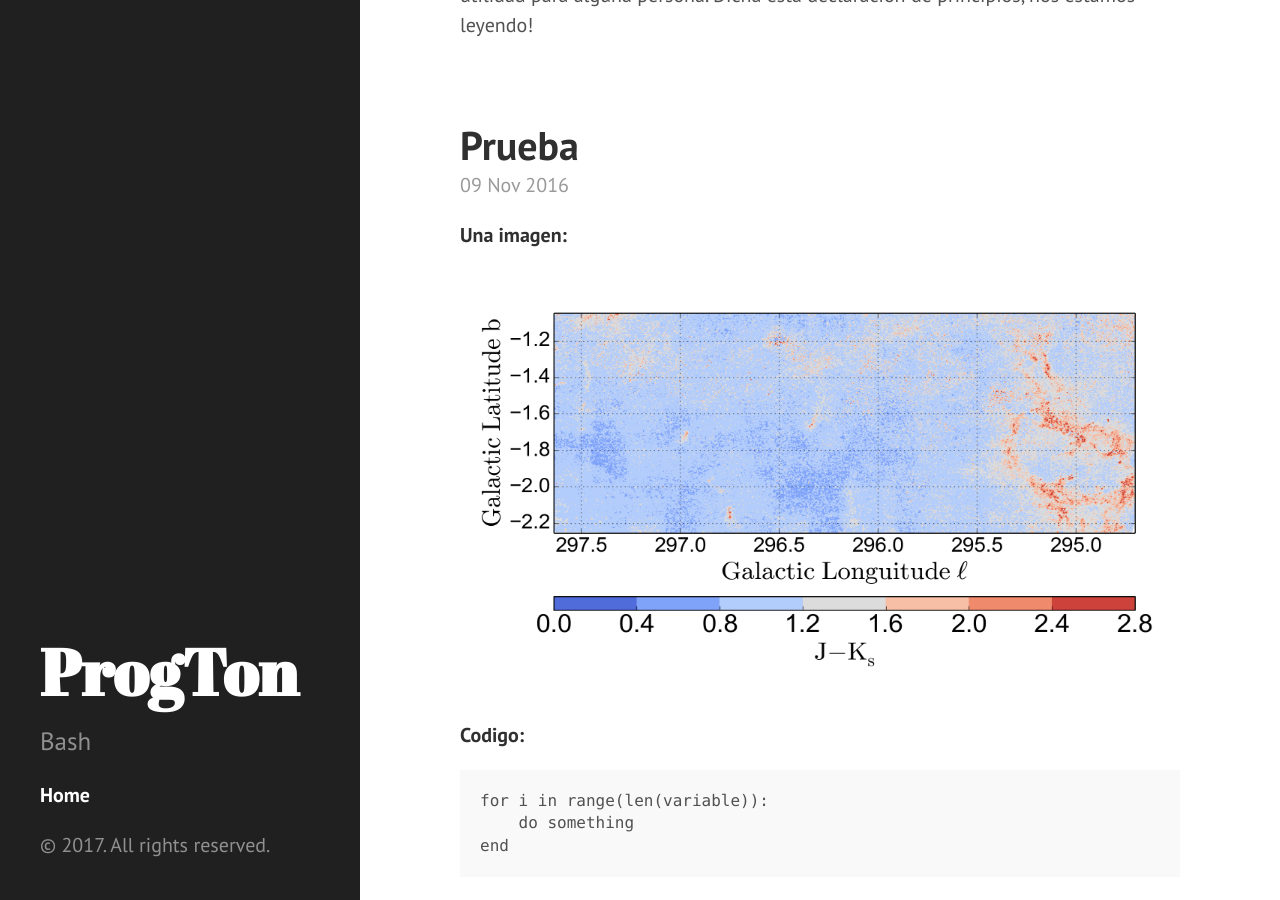
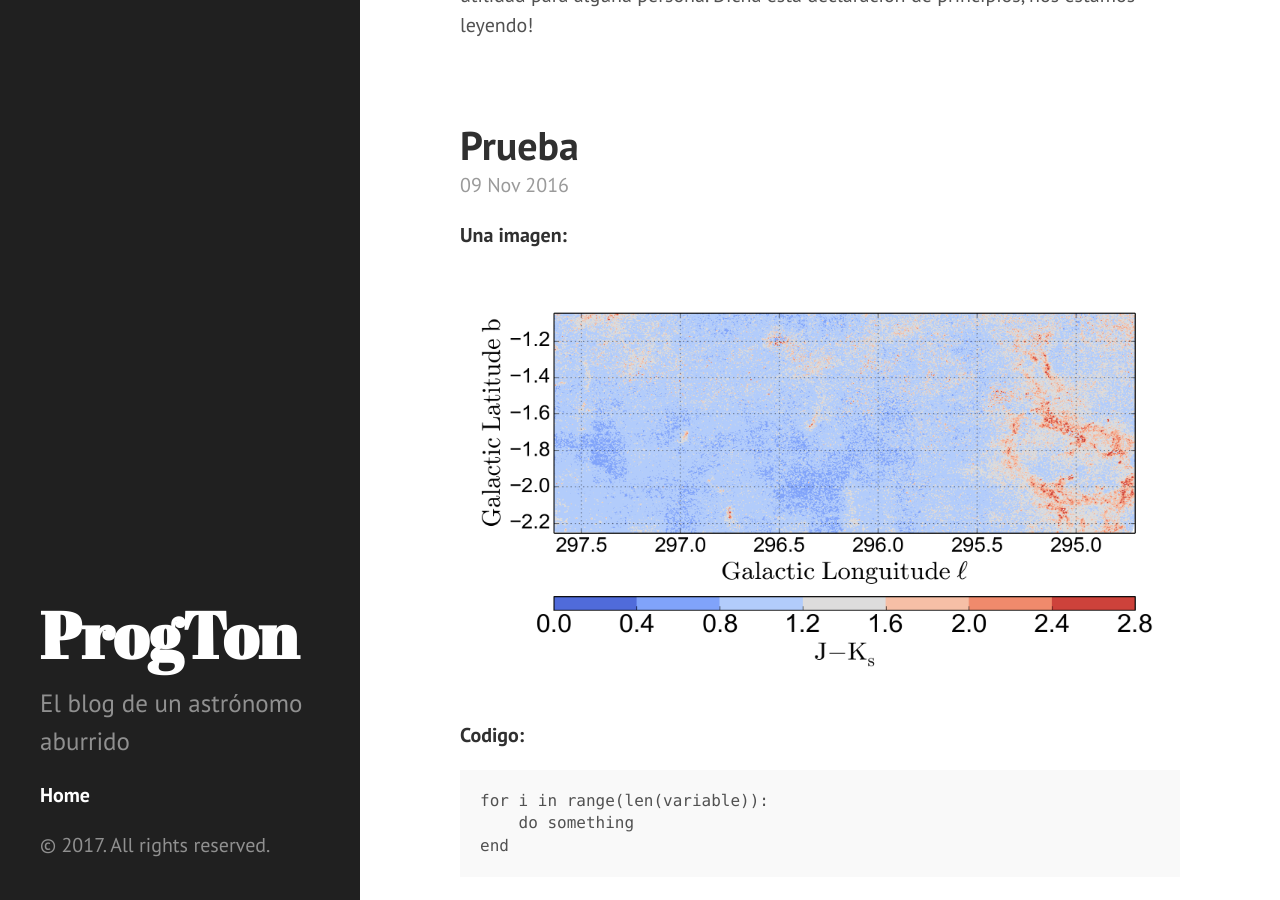
Before and after one commit to nicomedinap/nicomedinap.github.io, a Jekyll site: the page built from index.html, in a window 1280 px wide and 900 px high, scrolled down 350 px. Built offline with Jekyll 4.4.1, drawn with Linux system fonts in a browser that asks for light colours; the list of posts is cut into pages by our own code.

Commit message:
Update _config.yml

```diff
--- a/_config.yml
+++ b/_config.yml
@@ -4,6 +4,6 @@ markdown: kramdown
 url: http://nicomedinap.github.io
 title: ProgTon
 tagline: A log of everyday life
-description: Bash
+description: El blog de un astrónomo aburrido
 paginate: 5
 theme: jekyll-theme-cayman
```
